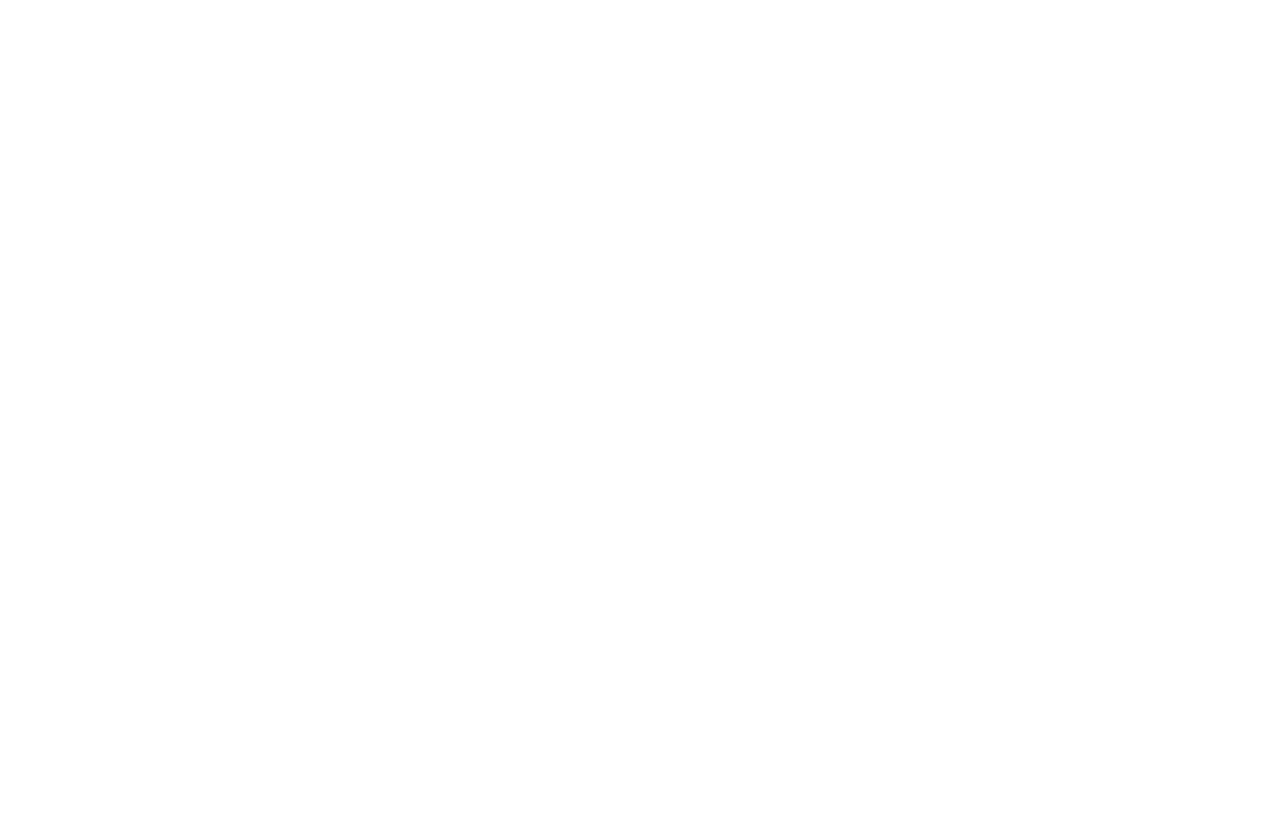
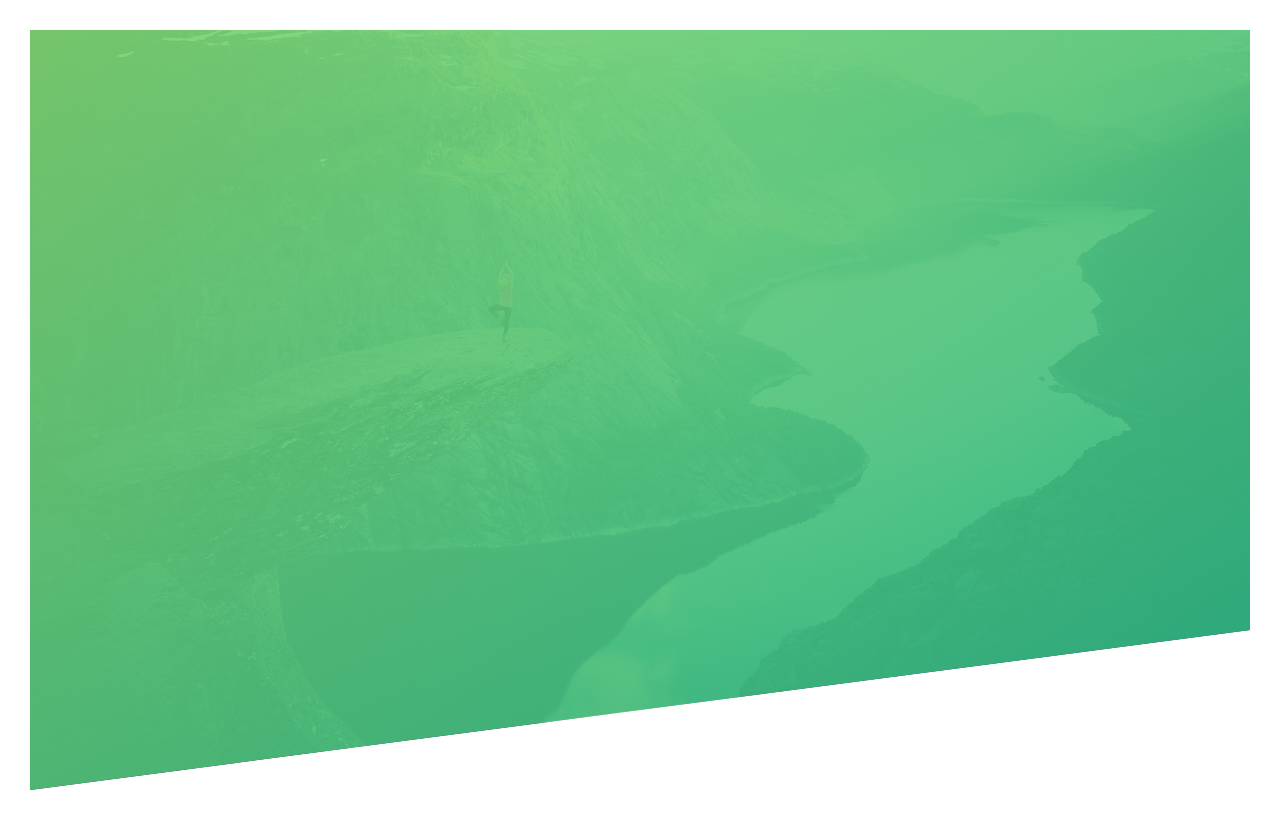
Before and after one commit to omardevm/AdvancedCSS-SASS, a plain HTML site: page natours/index.html in a window 1280 px wide. Drawn offline with Linux system fonts and the light colour scheme.

Commit message:
background-img header

```diff
--- a/natours/css/style.css
+++ b/natours/css/style.css
@@ -6,3 +6,65 @@ Medium green: #55c57a
 Dark green: #28b485
 
 */
+
+/*
+    =======Universal Selector=========
+    Selectors are a rule which "selects" a html element.
+
+    Universal reset -> rewrite (start over) all html elements, because
+    some browsers apply certain attributes by default.
+
+    ======QUESTIONS======
+ Why css requires a comma to separate the selectors, why does that mean
+ and what's the difference with the space.
+*/
+*,
+*::before,
+*::after {
+  margin: 0;
+  padding: 0;
+  box-sizing: inherit;
+}
+
+html {
+  box-sizing: border-box;
+}
+
+/*
+    Font here
+    because the properties of font are inherited.
+    this supposed to have a limited scope for forms and inputs
+    ====QUESTIONS====
+    what is overall
+    why !important and why it's dangerous
+    why not everything it's important
+    why in the body and not in universal or html
+*/
+body {
+  font-family: "Lato", sans-serif !important; /*Cannot be overwritten by other selectors */
+  font-weight: 400;
+  font-size: 16px;
+  line-height: 1.7;
+  color: #777;
+  padding: 30px;
+}
+/*
+    == QUESTIONS ==
+    what is viewport
+    why cover
+    how old internet people learnt
+*/
+.header {
+  height: 95vh; /* almost 100% of the width   */
+  background-image: linear-gradient(to right bottom, #7ed56fe8, #28b485e8),
+    url(../img/hero.jpg);
+  background-size: cover;
+  background-position: top;
+  /*
+    It's taking 75% of the viewport height, which is the height of a resized window screen.
+
+    ==QUESTION==
+    Why 100vh over X axis isn't working as 75vh over Y axis.
+  */
+  clip-path: polygon(0 0, 100% 0, 100% 75vh, 0 100%);
+}
--- a/natours/index.html
+++ b/natours/index.html
@@ -1,17 +1,20 @@
 <!DOCTYPE html>
 <html lang="en">
+  <head>
+    <meta charset="UTF-8" />
+    <meta http-equiv="X-UA-Compatible" content="IE=edge" />
+    <meta name="viewport" content="width=device-width, initial-scale=1.0" />
+    <link
+      rel="stylesheet"
+      href="https://fonts.googleapis.com/css?family=Lato:100,300,400,700,900"
+    />
+    <link rel="shortcut icon" type="image/png" href="img/favicon.png" />
+    <link href="css/style.css" rel="stylesheet" />
+    <title>Natours | Exciting tours for adventurous people</title>
+  </head>
+  <body>
+    <header class="header">
 
-<head>
-    <meta charset="UTF-8">
-    <meta http-equiv="X-UA-Compatible" content="IE=edge">
-    <meta name="viewport" content="width=device-width, initial-scale=1.0">
-    <link rel="stylesheet" href="https://fonts.googleapis.com/css?family=Lato:100,300,400,700,900">
-    <link rel="shortcut icon" type="image/png" href="img/favicon.png">
-    <title>Natours | Exciting tours for adventurous people</title>
-</head>
-
-<body>
-
-</body>
-
+    </header>
+  </body>
 </html>
```
